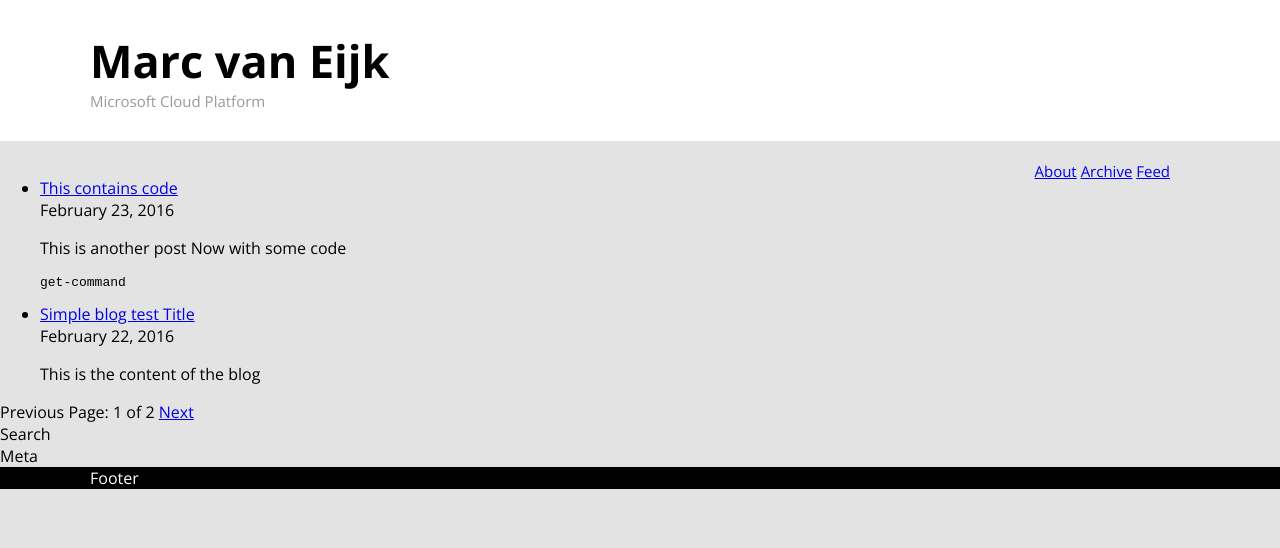
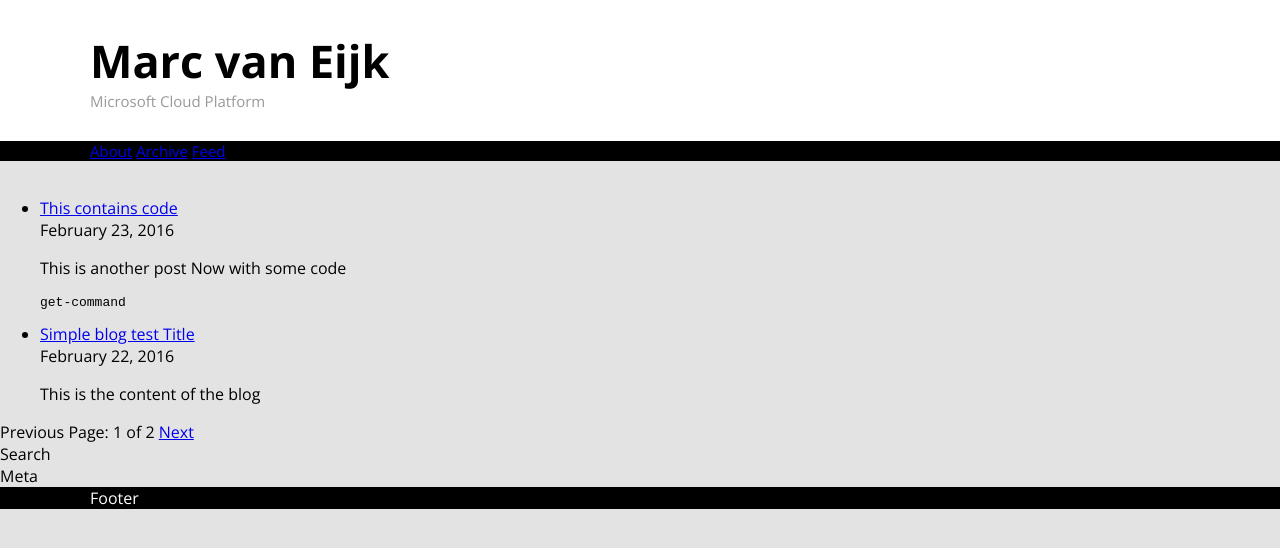
Before and after one commit to marcvaneijkdemo/marcvaneijkdemo.github.io, a Jekyll site: the page built from index.html, in a window 1280 px wide. Shown: the top 548 px of the page. Built offline with Jekyll 4.4.1, drawn with Linux system fonts in a browser that asks for light colours; the list of posts is cut into pages by our own code.

Commit message:
Update menu.css

```diff
--- a/css/menu.css
+++ b/css/menu.css
@@ -1,15 +1,9 @@
 ---
 ---
 .siteMenu {
-color: white;
+color: #ffffff;
 }
 .siteMenuLinks {
-float: right;
-padding-right: 20px;
-padding-left: 20px;
-display: block;
-line-height: 60px;
 text-decoration: none;
 font-size: 15px;
-color: #ffffff;
 }
```
